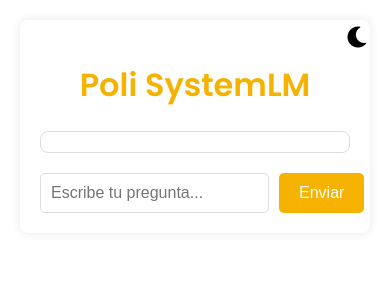
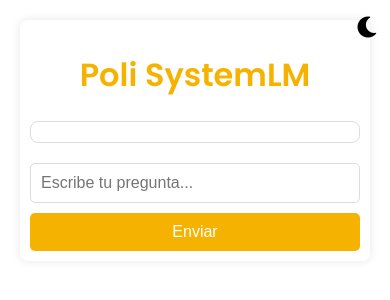
Before and after one commit to Diegow7/RAG_System, a Flask app: page / in a window 390 px wide. Shown: the top 300 px of the page. Run offline with Flask 3, Linux system fonts and the light colour scheme.

Commit message:
style: edit index to make it responsive

```diff
--- a/templates/index.html
+++ b/templates/index.html
@@ -117,6 +117,24 @@
       color: var(--text-color);
       transition: color 0.3s;
     }
+
+    /* Responsive adjustments */
+    @media (max-width: 600px) {
+      .toggle-theme {
+        top: 10px;
+        right: 10px; /* Adjust the position to not overlap chat on small screens */
+      }
+      form {
+        flex-direction: column; /* Stack input and button vertically on small screens */
+      }
+      button {
+        margin-left: 0;
+        margin-top: 10px; /* Space between the input and the button */
+      }
+      .container {
+        padding: 10px; /* Reduce padding on small screens */
+      }
+    }
   </style>
 </head>
 <body>
@@ -178,8 +196,8 @@
         </div>
       `;
       chatBox.innerHTML += botMessage;
-      chatBox.scrollTop = chatBox.scrollHeight; // Desplazar hacia abajo
-      document.getElementById('query').value = ''; // Limpiar el campo de entrada
+      chatBox.scrollTop = chatBox.scrollHeight; // Scroll down
+      document.getElementById('query').value = ''; // Clear input field
     });
   </script>
 </body>
```
